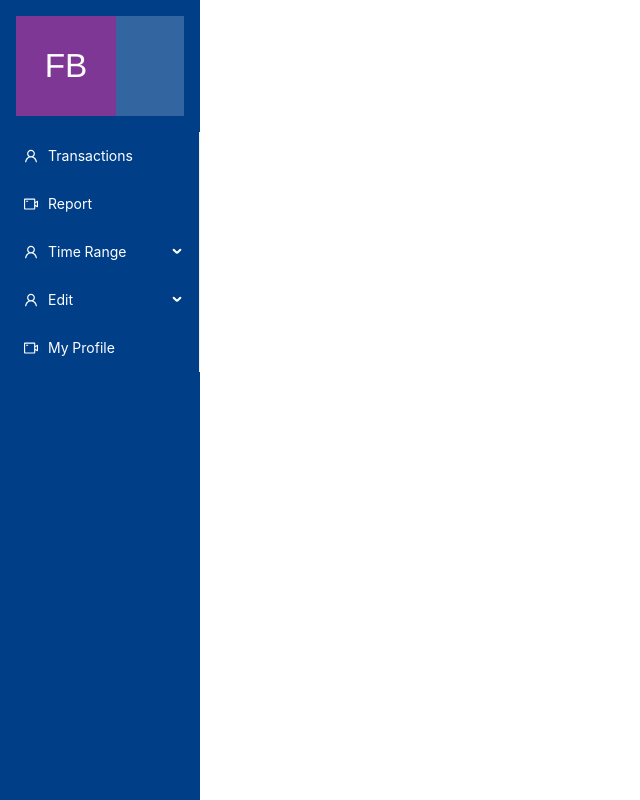
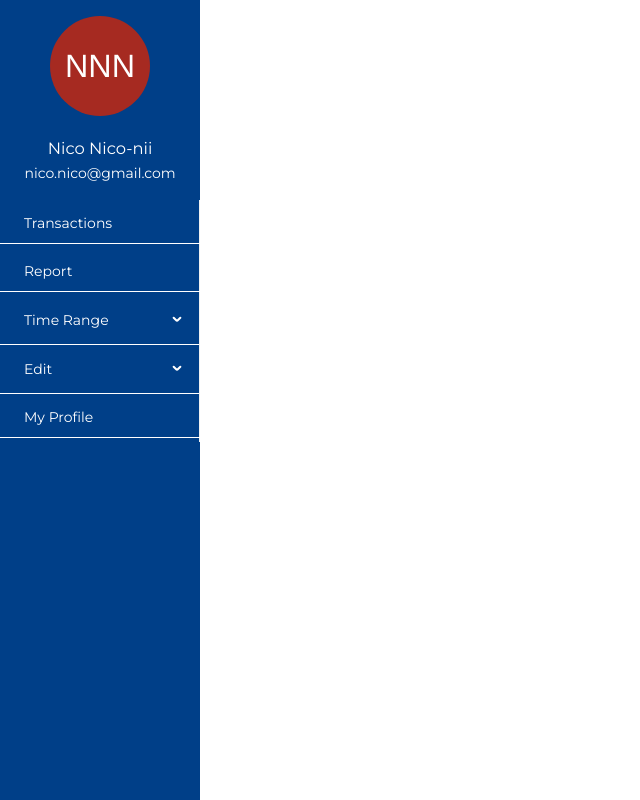
Before and after one commit to risyadzyn21/kas-e, a React (Create React App) app: page / in a window 1280 px wide. Shown: the whole page, without its empty margins (0-640 px from the left). Built offline with nearby package versions, Linux system fonts and the light colour scheme.

Commit message:
sidebar progress

```diff
--- a/public/index.html
+++ b/public/index.html
@@ -16,6 +16,9 @@
     -->
     <link rel="manifest" href="%PUBLIC_URL%/manifest.json" />
     <link rel="stylesheet" href="https://necolas.github.io/normalize.css/8.0.1/normalize.css"/>
+    <link rel="preconnect" href="https://fonts.googleapis.com">
+    <link rel="preconnect" href="https://fonts.gstatic.com" crossorigin>
+    <link href="https://fonts.googleapis.com/css2?family=Montserrat&display=swap" rel="stylesheet">
     <!--
       Notice the use of %PUBLIC_URL% in the tags above.
       It will be replaced with the URL of the `public` folder during the build.
--- a/src/App.css
+++ b/src/App.css
@@ -0,0 +1,3 @@
+.App {
+  font-family: "Montserrat", sans-serif;
+}
--- a/src/App.js
+++ b/src/App.js
@@ -1,4 +1,5 @@
 import './App.css';
+
 import 'antd/dist/antd.css';
 import Sidebar from './components/sidebar/Sidebar';
 
--- a/src/components/avatar/UserAvatar.js
+++ b/src/components/avatar/UserAvatar.js
@@ -1,9 +1,14 @@
+import './UserAvatar.scss'
 import Avatar from 'react-avatar';
 
 function UserAvatar() {
   return (
-    <div>
-      <Avatar name="Foo Bar" />
+    <div className='user-avatar'>
+      <Avatar name="Nico Nico nii" round={true} />
+      <div className='user-info'>
+        <h3>Nico Nico-nii</h3>
+        <h4>nico.nico@gmail.com</h4>
+      </div>
     </div>
   )
 }
--- /dev/null
+++ b/src/components/avatar/UserAvatar.scss
@@ -0,0 +1,14 @@
+.user-avatar {
+  display: flex;
+  flex-direction: column;
+  align-items: center;
+  .user-info {
+    text-align: center;
+    margin-top: 20px;
+    h3,
+    h4 {
+      color: white;
+      margin: 0;
+    }
+  }
+}
--- a/src/components/sidebar/Sidebar.js
+++ b/src/components/sidebar/Sidebar.js
@@ -30,28 +30,30 @@ const Sidebar = () => {
     <div>
       <Layout className='sidebar-wrap'>
         <Sider className='sidebar'>
-          <div className="sidebar-avatar"> <UserAvatar /> </div>
+          <div className="sidebar-user">
+            <UserAvatar />
+          </div>
           <Menu mode="inline">
-            <Menu.Item key="1" icon={<UserOutlined />}>
+            <Menu.Item key="1" >
               Transactions
             </Menu.Item>
-            <Menu.Item key="2" icon={<VideoCameraOutlined />}>
+            <Menu.Item key="2" >
               Report
             </Menu.Item>
 
-            <SubMenu key="sub1" icon={<UserOutlined />} title="Time Range">
+            <SubMenu key="sub1" title="Time Range">
               <Radio.Group className='radio-group' onChange={onChange} value={value}>
                 <Radio value={1}>Daily</Radio>
                 <Radio value={2}>Monthly</Radio>
               </Radio.Group>
             </SubMenu>
 
-            <SubMenu key="sub2" className='sub2' icon={<UserOutlined />} title="Edit">
+            <SubMenu key="sub2" className='sub2' title="Edit">
               <Menu.Item key="3">Edit Safe</Menu.Item>
               <Menu.Item key="4">Edit Category Limit</Menu.Item>
             </SubMenu>
 
-            <Menu.Item key="5" icon={<VideoCameraOutlined />}>
+            <Menu.Item key="5" >
               My Profile
             </Menu.Item>
           </Menu>
--- a/src/components/sidebar/Sidebar.scss
+++ b/src/components/sidebar/Sidebar.scss
@@ -8,14 +8,16 @@ $primary-color: #003f88;
     width: 326px;
     left: 0;
     background: $primary-color;
-    &-avatar {
+    &-user {
       height: auto;
       margin: 16px;
-      background: rgba(255, 255, 255, 0.2);
     }
     ul {
       background: $primary-color;
       color: white;
+      li {
+        border-bottom: 1px solid white;
+      }
       .radio-group {
         display: flex;
         flex-direction: column;
--- a/src/index.css
+++ b/src/index.css
@@ -1,13 +1,12 @@
 body {
   margin: 0;
-  font-family: -apple-system, BlinkMacSystemFont, 'Segoe UI', 'Roboto', 'Oxygen',
-    'Ubuntu', 'Cantarell', 'Fira Sans', 'Droid Sans', 'Helvetica Neue',
-    sans-serif;
+  font-family: "Montserrat", "Segoe UI", "Roboto", "Oxygen", "Ubuntu",
+    "Cantarell", "Fira Sans", "Droid Sans", "Helvetica Neue", sans-serif;
   -webkit-font-smoothing: antialiased;
   -moz-osx-font-smoothing: grayscale;
 }
 
 code {
-  font-family: source-code-pro, Menlo, Monaco, Consolas, 'Courier New',
+  font-family: source-code-pro, Menlo, Monaco, Consolas, "Courier New",
     monospace;
 }
```
